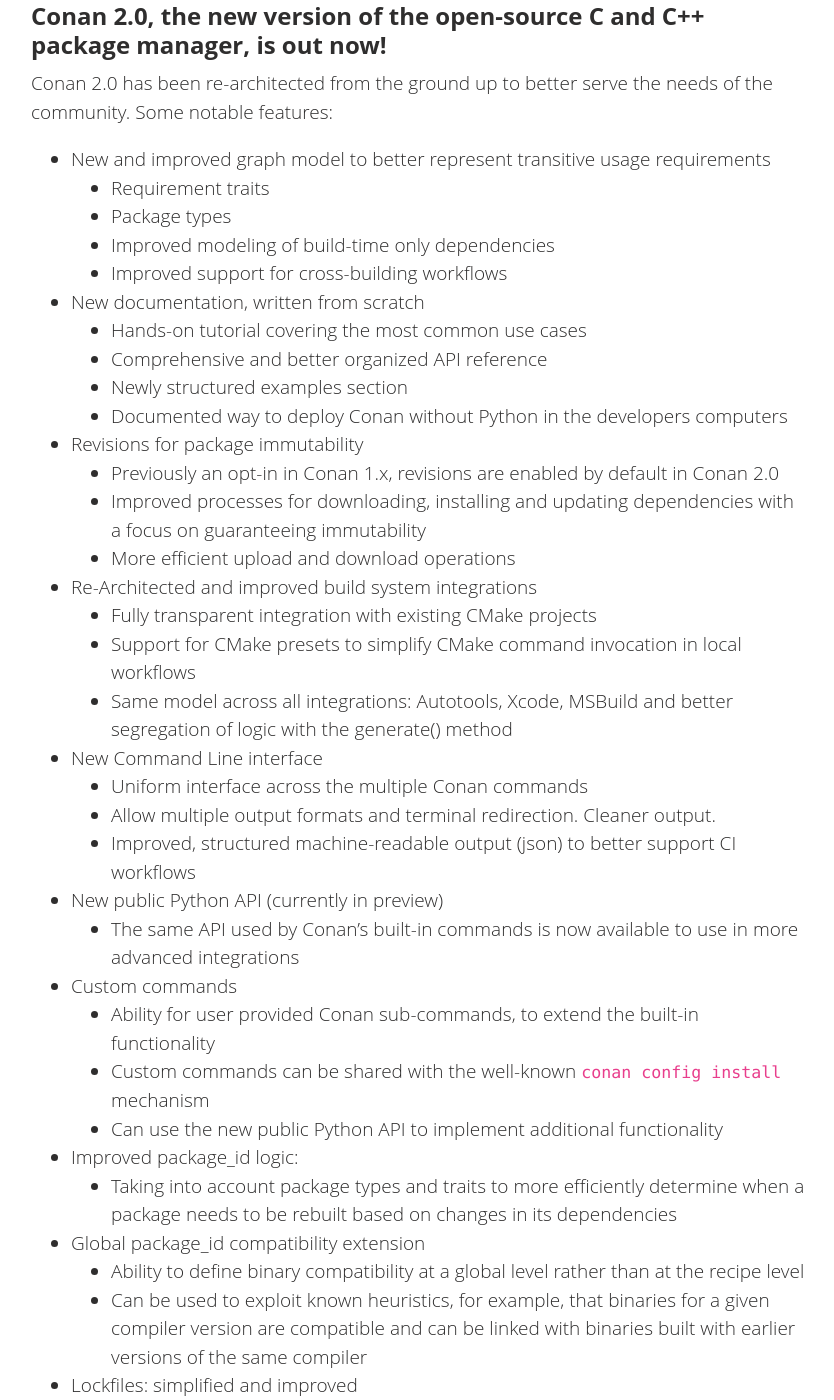
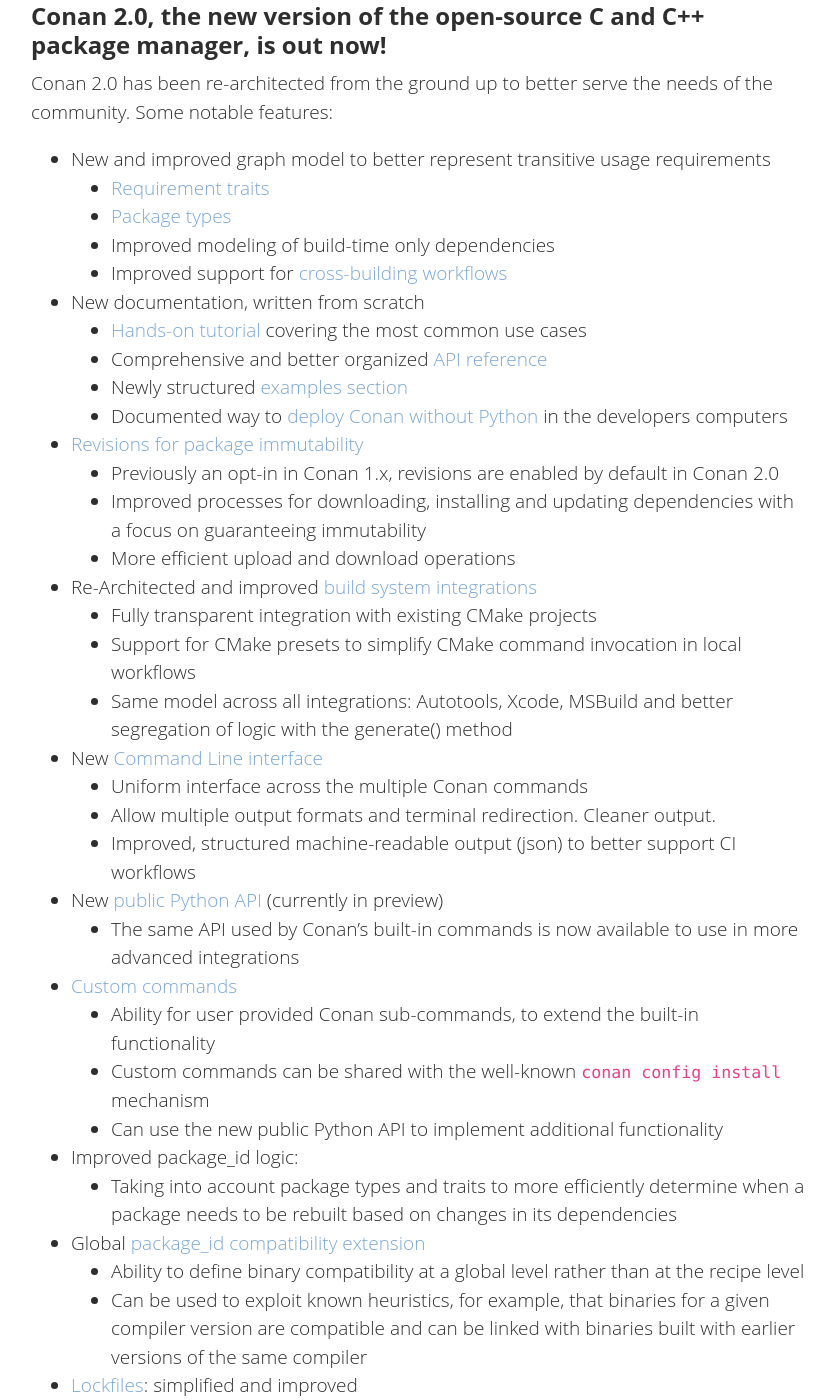
Before and after one commit to conan-io/conan-io.github.io, a Jekyll site: the page built from _posts/2023-02-22-Conan-2.0.markdown, in a window 1280 px wide and 1400 px high, scrolled down 694 px. Shown: the whole window, without its empty margins (21-855 px from the left). Built offline with Jekyll 4.4.1, drawn with Linux system fonts in a browser that asks for light colours; comment, search, counter and statistics services are not loaded; part of the change alters nothing that is shown; some of the changed text lies outside the part shown.

Commit message:
add links

```diff
--- a/_posts/2023-02-22-Conan-2.0.markdown
+++ b/_posts/2023-02-22-Conan-2.0.markdown
@@ -18,55 +18,55 @@ IMAGE
 Conan 2.0 has been re-architected from the ground up to better serve the needs of the community. Some notable features:
 
 - New and improved graph model to better represent transitive usage requirements
-  - Requirement traits
-  - Package types
+  - [Requirement traits](https://docs.conan.io/2.0/reference/conanfile/methods/requirements.html#requirement-traits)
+  - [Package types](https://docs.conan.io/2.0/reference/conanfile/attributes.html#package-type)
   - Improved modeling of build-time only dependencies
-  - Improved support for cross-building workflows
+  - Improved support for [cross-building workflows](https://docs.conan.io/2.0/tutorial/consuming_packages/cross_building_with_conan.html)
 - New documentation, written from scratch
-  - Hands-on tutorial covering the most common use cases
-  - Comprehensive and better organized API reference
-  - Newly structured examples section
-  - Documented way to deploy Conan without Python in the developers computers
-- Revisions for package immutability
+  - [Hands-on tutorial](https://docs.conan.io/2.0/tutorial.html) covering the most common use cases
+  - Comprehensive and better organized [API reference](https://docs.conan.io/2.0/reference/extensions/python_api.html)
+  - Newly structured [examples section](https://docs.conan.io/2.0/examples.html)
+  - Documented way to [deploy Conan without Python](https://docs.conan.io/2.0/installation.html#use-a-system-installer-or-create-a-self-contained-executable) in the developers computers
+- [Revisions for package immutability](https://docs.conan.io/2.0/tutorial/versioning/revisions.html)
   - Previously an opt-in in Conan 1.x, revisions are enabled by default in Conan 2.0
   - Improved processes for downloading, installing and updating dependencies with a focus on guaranteeing immutability
   - More efficient upload and download operations
-- Re-Architected and improved build system integrations
+- Re-Architected and improved [build system integrations](https://docs.conan.io/2.0/reference/tools.html)
   - Fully transparent integration with existing CMake projects
   - Support for CMake presets to simplify CMake command invocation in local workflows
   - Same model across all integrations: Autotools, Xcode, MSBuild and better segregation of logic with the generate() method
-- New Command Line interface
+- New [Command Line interface](https://docs.conan.io/2.0/reference/commands.html)
   - Uniform interface across the multiple Conan	 commands
   - Allow multiple output formats and terminal redirection. Cleaner output.
   - Improved, structured machine-readable output (json) to better support CI workflows
-- New public Python API (currently in preview)
+- New [public Python API](https://docs.conan.io/2.0/reference/extensions/python_api.html) (currently in preview)
   - The same API used by Conan’s built-in commands is now available to use in more advanced integrations
-- Custom commands
+- [Custom commands](https://docs.conan.io/2.0/reference/extensions/custom_commands.html)
   - Ability for user provided Conan sub-commands, to extend the built-in functionality
   - Custom commands can be shared with the well-known `conan config install` mechanism
   - Can use the new public Python API to implement additional functionality
 - Improved package_id logic:
   - Taking into account package types and traits to more efficiently determine when a package needs to be rebuilt based on changes in its dependencies
-- Global package_id compatibility extension
+- Global [package_id compatibility extension](https://docs.conan.io/2.0/reference/extensions/binary_compatibility.html)
   - Ability to define binary compatibility at a global level rather than at the recipe level
   - Can be used to exploit known heuristics, for example, that binaries for a given compiler version are compatible and can be linked with binaries built with earlier versions of the same compiler
-- Lockfiles: simplified and improved
+- [Lockfiles](https://docs.conan.io/2.0/tutorial/versioning/lockfiles.html): simplified and improved
   - Lockfiles are now modeled as list of sorted references, which allow a single lockfile to be used for multiple configurations
   - Improved workflows for merging lockfiles, user-defined constraints, and much more
-- New configuration system
+- [New configuration](https://docs.conan.io/2.0/reference/config_files.html) system
   - Uniform ability to configure and control Conan behavior via profiles and command line via the `[conf]` mechanism
   - Better structured and flexible than the legacy mix of environment variables.
 - Multi-revision local Conan cache
   - Completely redesigned cache to allow storing more than one recipe and package revision at a time.
   - Shortened paths, removing the need to workaround path length limitations on Windows
-- New deployers
+- [New deployers](https://docs.conan.io/2.0/reference/extensions/deployers.html)
   - New ability for user-provided deployment strategies to perform copy operations from the Conan cache to arbitrary user folders.
   - Can be used to generate self-consistent prefixes with all dependencies requirements of an application, or to package up dependencies for distribution outside of Conan packages
 - New extensibility capabilities
-  - New ability to customize available settings in settings_user.json without modifying the global settings.yml
-  - Command wrapper: intercept calls to self.run(), useful for external integrations (distributed compilation, etc…)
+  - New ability to [customize available settings](https://docs.conan.io/2.0/examples/config_files/settings/settings_user.html) in settings_user.json without modifying the global settings.yml
+  - [Command wrapper](https://docs.conan.io/2.0/reference/extensions/command_wrapper.html): intercept calls to self.run(), useful for external integrations (distributed compilation, etc…)
   - Profiles and configuration now support jinja templates for additional flexibility
-- Package signing
+- [Package signing](https://docs.conan.io/2.0/reference/extensions/package_signing.html)
   - New extension to implement signatures and verification of packages
 
 Continue reading to learn more about Conan 2.0 and what it means for your C++ projects.
```
